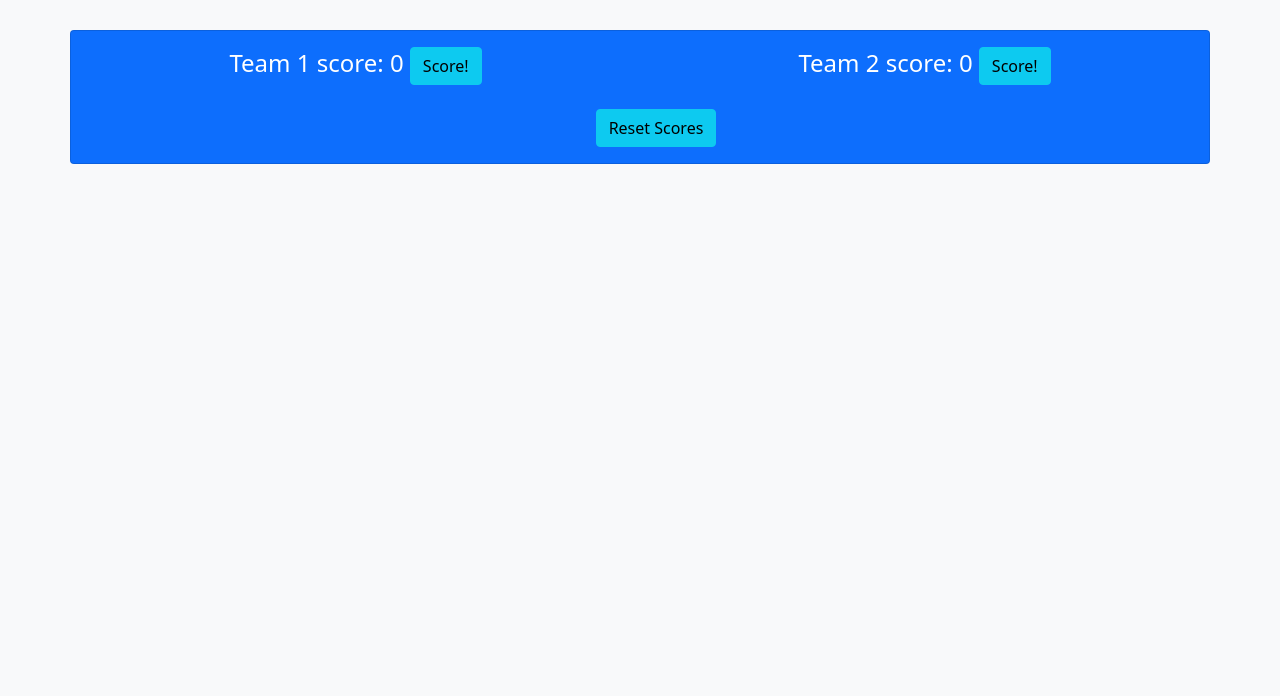
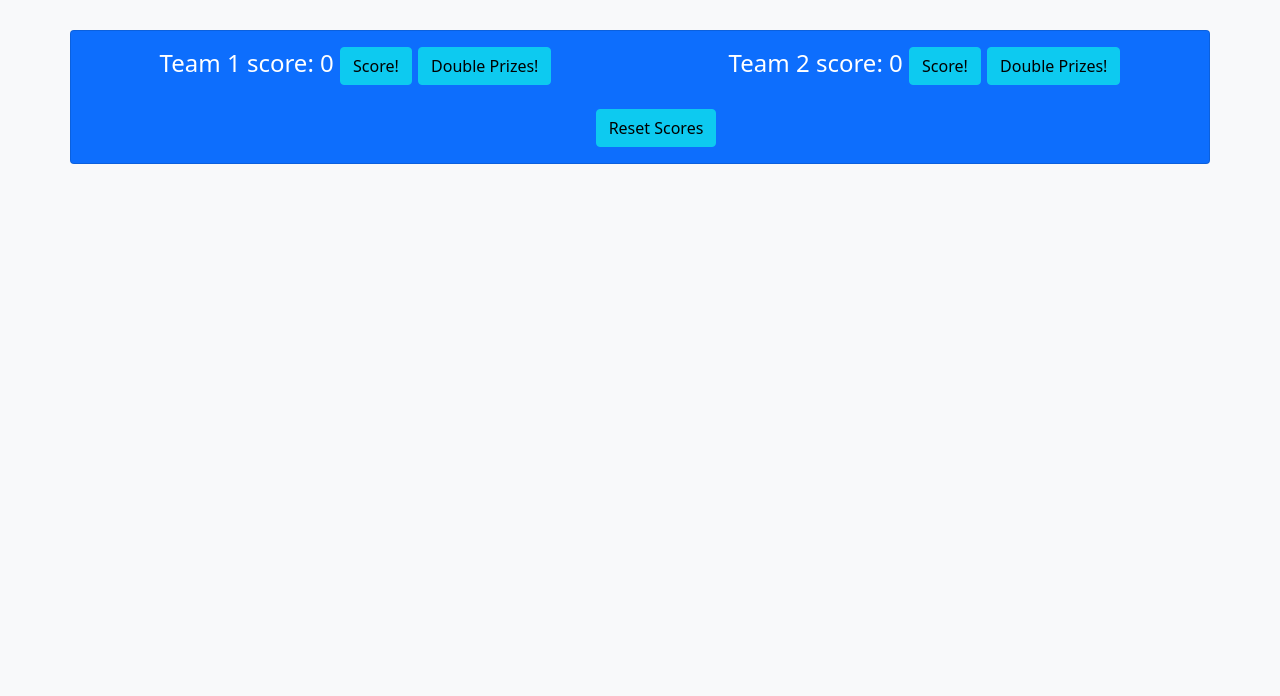
Before and after one commit to TamraPeterson/scoreboard, a plain HTML site: page index.html in a window 1280 px wide. Shown: the part 104-800 px from the top of the page. Drawn offline with nearby package versions, Linux system fonts and the light colour scheme.

Commit message:
added double points

```diff
--- a/app.js
+++ b/app.js
@@ -18,7 +18,6 @@ function increaseScore(team) {
 
 }
 function resetScore() {
-  console.log("reset")
   scoreboardOne = 0
   scoreboardTwo = 0
   document.getElementById('team1score').innerText = 0
@@ -26,3 +25,14 @@ function resetScore() {
 
 
 }
+
+function timesTwo(team) {
+  if (team == 'team1') {
+    scoreboardOne += 2
+    document.getElementById('team1score').innerText = scoreboardOne
+  }
+  else {
+    scoreboardTwo += 2
+    document.getElementById('team2score').innerText = scoreboardTwo
+  }
+}
--- a/index.html
+++ b/index.html
@@ -22,12 +22,14 @@
         <h4 class="">
           Team 1 score: <span id="team1score">0</span>
           <button class="btn btn-info" onclick="increaseScore('team1')">Score!</button>
+          <button class="btn btn-info" onclick="timesTwo('team1')">Double Prizes!</button>
         </h4>
       </div>
       <h4 class="col-12 col-md-6  d-flex justify-content-center mt-3">
         <div>
           Team 2 score: <span id="team2score">0</span>
           <button class="btn btn-info" onclick="increaseScore('team2')">Score!</button>
+          <button class="btn btn-info" onclick="timesTwo('team2')">Double Prizes!</button>
         </div>
       </h4>
     </div>
```
